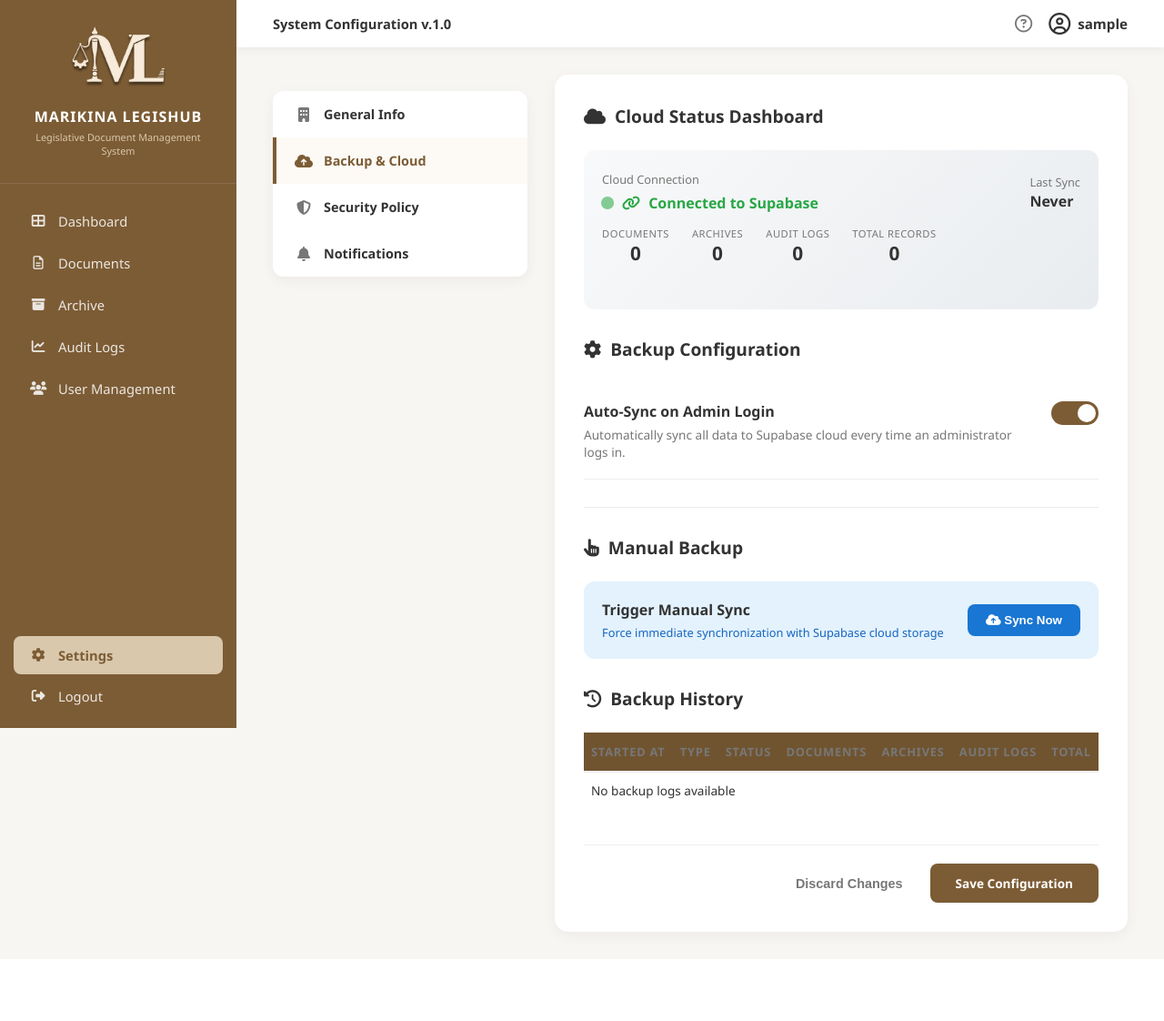
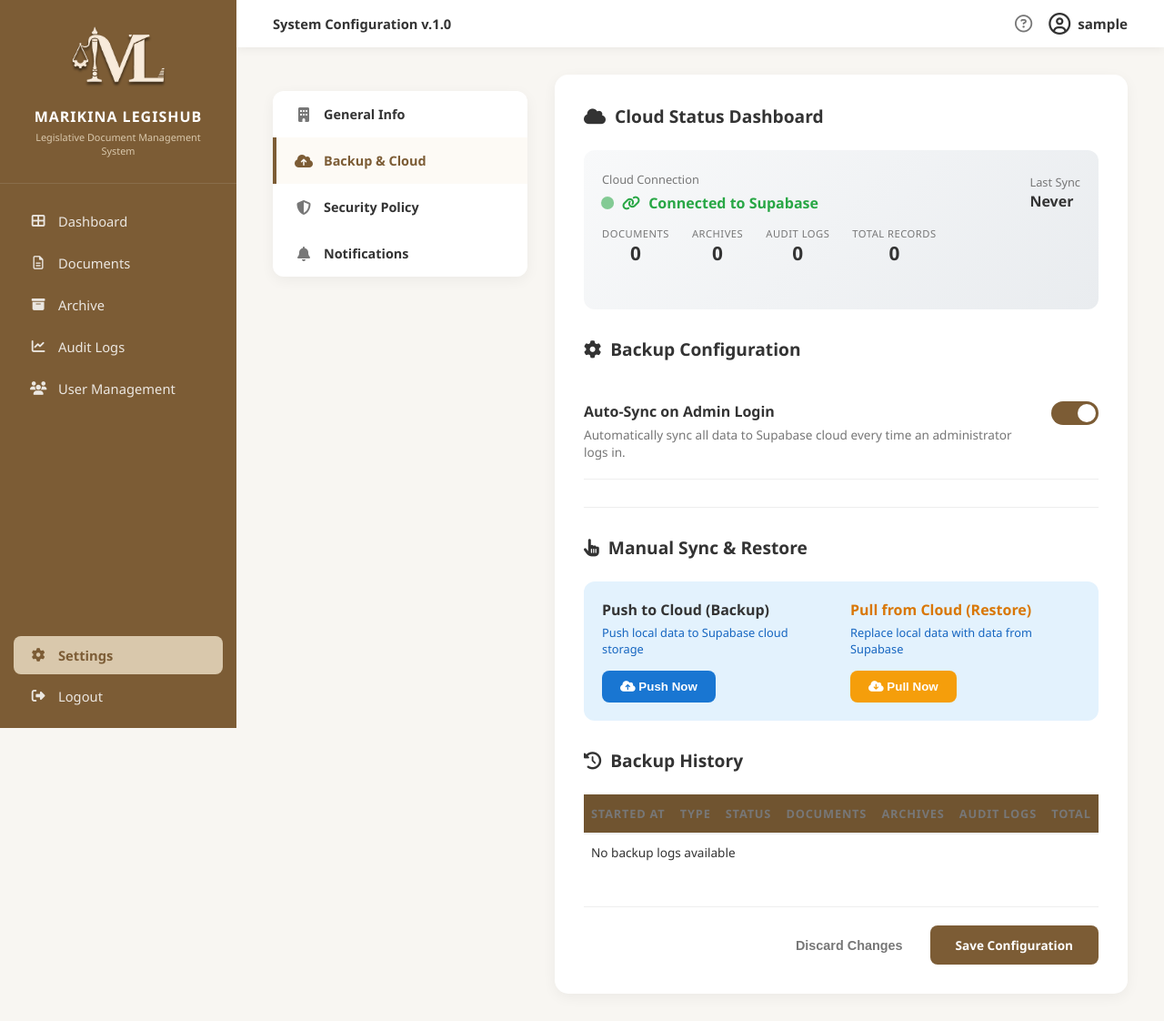
Before and after one commit to beedrimon/legishub-capstone, a Django app: page /settings/backup-cloud/ in a window 1280 px wide. Shown: the whole page at 91% size. Before the commit the page ends 1054 px from the top, so only its background shows below. Run offline with Django 5.2, Linux system fonts and the light colour scheme; the visitor is signed in with stand-in values (Sample User, id 1); data that the repository does not hold is empty; parts of the project's set-up code (start-up, migrations or seed data) failed here and were passed over; some libraries are stand-ins or nearby versions.

Commit message:
feat: added a pull/restore data to cloud

```diff
--- a/core/models.py
+++ b/core/models.py
@@ -291,6 +291,7 @@ class BackupLog(models.Model):
     TYPE_CHOICES = [
         ('auto', 'Automatic (Login)'),
         ('manual', 'Manual'),
+        ('restore', 'Restore'),
     ]
 
     backup_type = models.CharField(max_length=20, choices=TYPE_CHOICES)
--- a/core/templates/settings_page/backup_cloud.html
+++ b/core/templates/settings_page/backup_cloud.html
@@ -100,16 +100,26 @@
             <!-- MANUAL BACKUP SECTION -->
             <hr class="section-divider">
 
-            <h4><i class="fa-solid fa-hand-pointer"></i> Manual Backup</h4>
+            <h4><i class="fa-solid fa-hand-pointer"></i> Manual Sync & Restore</h4>
 
-            <div class="manual-sync-card">
-                <div class="manual-sync-content">
+            <div class="manual-sync-card" style="display: flex; gap: 20px; flex-wrap: wrap;">
+                <div class="manual-sync-content" style="flex: 1; min-width: 250px;">
                     <div class="manual-sync-text">
-                        <strong>Trigger Manual Sync</strong>
-                        <p>Force immediate synchronization with Supabase cloud storage</p>
+                        <strong>Push to Cloud (Backup)</strong>
+                        <p>Push local data to Supabase cloud storage</p>
                     </div>
                     <button type="submit" name="manual_backup" class="sync-button">
-                        <i class="fa-solid fa-cloud-upload-alt"></i> Sync Now
+                        <i class="fa-solid fa-cloud-upload-alt"></i> Push Now
+                    </button>
+                </div>
+
+                <div class="manual-sync-content" style="flex: 1; min-width: 250px; border-color: #ffe0b2;">
+                    <div class="manual-sync-text">
+                        <strong style="color: #d97706;">Pull from Cloud (Restore)</strong>
+                        <p>Replace local data with data from Supabase</p>
+                    </div>
+                    <button type="submit" name="manual_restore" class="sync-button" style="background: #f59e0b; border-color: #d97706; color: white;" onclick="return confirm('WARNING: This will replace all your local data with the cloud data. This action cannot be undone. Do you want to continue?');">
+                        <i class="fa-solid fa-cloud-download-alt"></i> Pull Now
                     </button>
                 </div>
             </div>
@@ -136,6 +146,8 @@
                             <td>
                                 {% if log.backup_type == 'auto' %}
                                     <span class="badge-info">Auto</span>
+                                {% elif log.backup_type == 'restore' %}
+                                    <span class="badge-warning" style="background: #fef3c7; color: #d97706;">Restore</span>
                                 {% else %}
                                     <span class="badge-warning">Manual</span>
                                 {% endif %}
--- a/core/views.py
+++ b/core/views.py
@@ -997,7 +997,50 @@ def perform_sync(user=None, sync_type='manual'):
             backup_log.documents_synced = counts.get('documents', 0)
             backup_log.archives_synced = counts.get('archives', 0)
             backup_log.audit_logs_synced = counts.get('audit_logs', 0)
-            backup_log.records_synced = counts.get('total', 0)
+            backup_log.records_synced = synced
+            backup_log.status = 'success'
+            backup_log.completed_at = timezone.now()
+            backup_log.save()
+            return True, backup_log
+        else:
+            return False, backup_log
+
+    except Exception as e:
+        backup_log.status = 'failed'
+        backup_log.error_message = str(e)
+        backup_log.completed_at = timezone.now()
+        backup_log.save()
+        return False, backup_log
+
+def perform_restore(user=None, sync_type='manual'):
+    """Perform database restore from Supabase"""
+    from core.backup_utils import SupabaseBackup
+    from core.models import BackupLog
+
+    backup_log = BackupLog.objects.create(
+        backup_type='restore',
+        status='in_progress',
+        triggered_by=user
+    )
+
+    try:
+        backup = SupabaseBackup()
+
+        connected, message = backup.test_connection()
+        if not connected:
+            backup_log.status = 'failed'
+            backup_log.error_message = f"Cannot connect to Supabase: {message}"
+            backup_log.completed_at = timezone.now()
+            backup_log.save()
+            return False, backup_log
+
+        success, restored, counts = backup.restore_from_supabase(backup_log.id)
+
+        if success:
+            backup_log.documents_synced = counts.get('documents', 0)
+            backup_log.archives_synced = counts.get('archives', 0)
+            backup_log.audit_logs_synced = counts.get('audit_logs', 0)
+            backup_log.records_synced = restored
             backup_log.status = 'success'
             backup_log.completed_at = timezone.now()
             backup_log.save()
@@ -1032,9 +1075,18 @@ def backup_cloud_view(request):
             # Trigger manual sync
             success, backup_log = perform_sync(user=request.user, sync_type='manual')
             if success:
-                messages.success(request, f'Manual backup completed! Synced {backup_log.records_synced} records.')
+                messages.success(request, f'Manual backup completed! Pushed {backup_log.records_synced} records to cloud.')
             else:
                 messages.error(request, f'Backup failed: {backup_log.error_message}')
+            return redirect('backup_cloud')
+
+        elif 'manual_restore' in request.POST:
+            # Trigger manual restore
+            success, backup_log = perform_restore(user=request.user, sync_type='manual')
+            if success:
+                messages.success(request, f'Restore completed! Pulled {backup_log.records_synced} records from cloud. Please double-check if you need to log in again.')
+            else:
+                messages.error(request, f'Restore failed: {backup_log.error_message}')
             return redirect('backup_cloud')
 
     # GET request - load settings
```
Also changed, not shown: core/backup_utils.py (+125 -19 lines), core/templates/archives/archive.html (+20 -24 lines).
